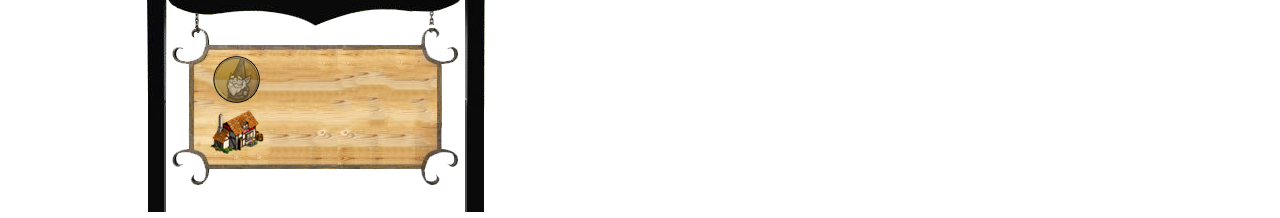
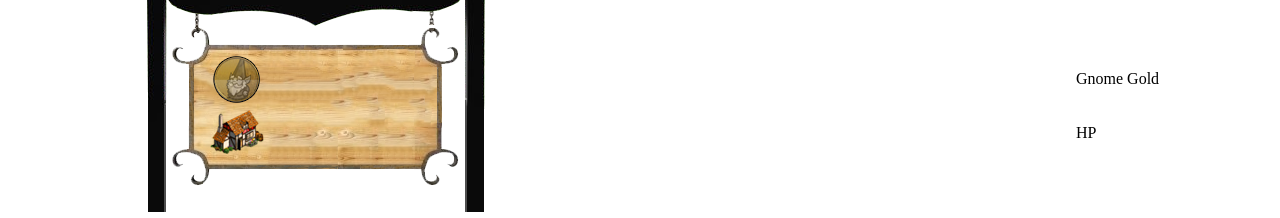
Before and after one commit to hackphx-html5games/team3, a website: page src/index.html in a window 1280 px wide. Shown: the part 795-1013 px from the top of the page. Drawn offline with Linux system fonts and the light colour scheme.

Commit message:
Update Index

```diff
--- a/src/index.html
+++ b/src/index.html
@@ -7,6 +7,7 @@
     <canvas id="canvas" width="800" height="600">Your browser doesn't support canvas.</canvas>
     <div id="score"></div>
     <IMG SRC="/app/resources/images/scoreboard.png">
+    	<div style="width: 175px;height: 98px;margin-left: 1068px !important;margin-top: -147px;">Gnome Gold <br><br><br> HP</div>
     <style>
       canvas { float: left }
     </style>
```
